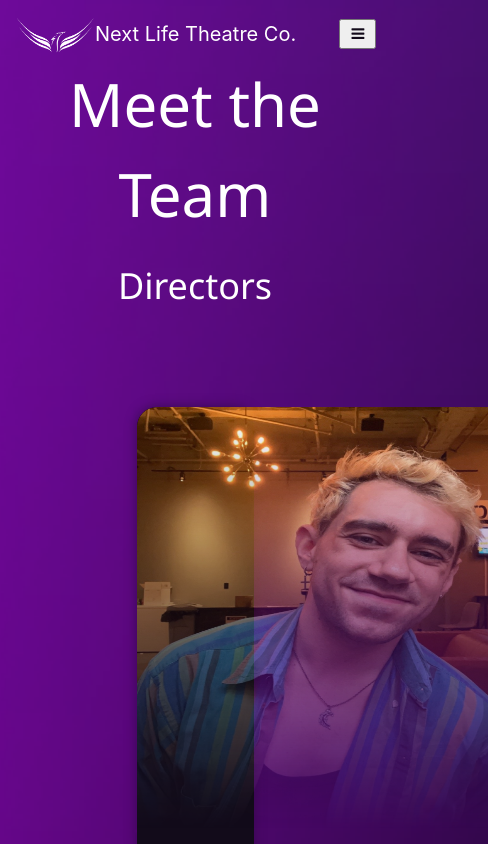
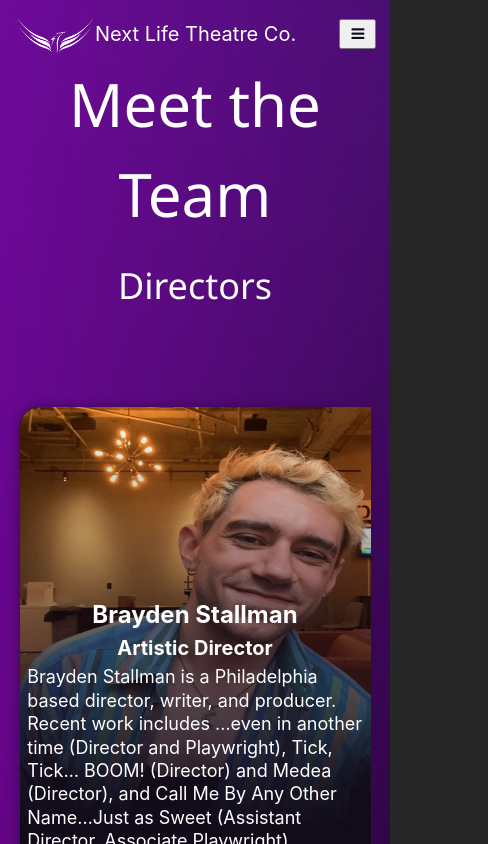
Before and after one commit to ShaneStallman/NextLifeTheatre, a React (Create React App) app: page /team in a window 390 px wide. Shown: the top 844 px of the page, 488 px wide, since content can reach past the window. Built offline with nearby package versions, Linux system fonts and the light colour scheme.

Commit message:
Mobile Optimization

```diff
--- a/src/Team.css
+++ b/src/Team.css
@@ -141,11 +141,11 @@
             margin-bottom: 2vh;
             margin-left: auto;
             margin-right: auto;
-              height: 95vh;
-              width: 30vw;
+            height: 75vh;
+            width: 90vw;
             position: relative;
             background-color: #120b1a;
-              /*overflow: hidden;*/ /* Ensure the border-radius applies correctly */
+            /* overflow: hidden; */
             box-shadow: 0px 0px 12px rgb(56, 7, 81);
         }
 
@@ -157,18 +157,19 @@
             }
 
             .cardOverlay {
-              position: absolute;
+              /* position: absolute; */
               top: 0;
               left: 0;
               width: 100%;
-              height: 145%;
+              height: 100%;
               display: flex;
               flex-direction: column;
               justify-content: center;
               align-items: center;
-              padding: 1vw; /* Adjust padding as needed */
-              color: white; /* Text color */
-              z-index: 1; /* Ensure the overlay appears above the image */
+              padding: 1vw;
+              color: white;
+              z-index: 1;
+              font-size: 18px;
           }
 
             .cardOverlay a {
--- a/src/Work.css
+++ b/src/Work.css
@@ -100,7 +100,7 @@
   }
 .carmillaImg {
     height: 40vh;
-    width: 90vw;
+    width: 100vw;
     position: relative;
     overflow: hidden;
     display: block;
@@ -109,12 +109,12 @@
 }
 .blackBackground{
     height: 60vh;
-    width: 90vw;
+    width: 100vw;
     background-color: rgb(20,20,20);
 }
 .workBlock{
     min-height: 80vh;
-    width: 90vw;
+    width: 100vw;
     position: relative;
     display: flex;
     align-self: center;
```
Lines whose indentation alone changed are shown as unchanged.
